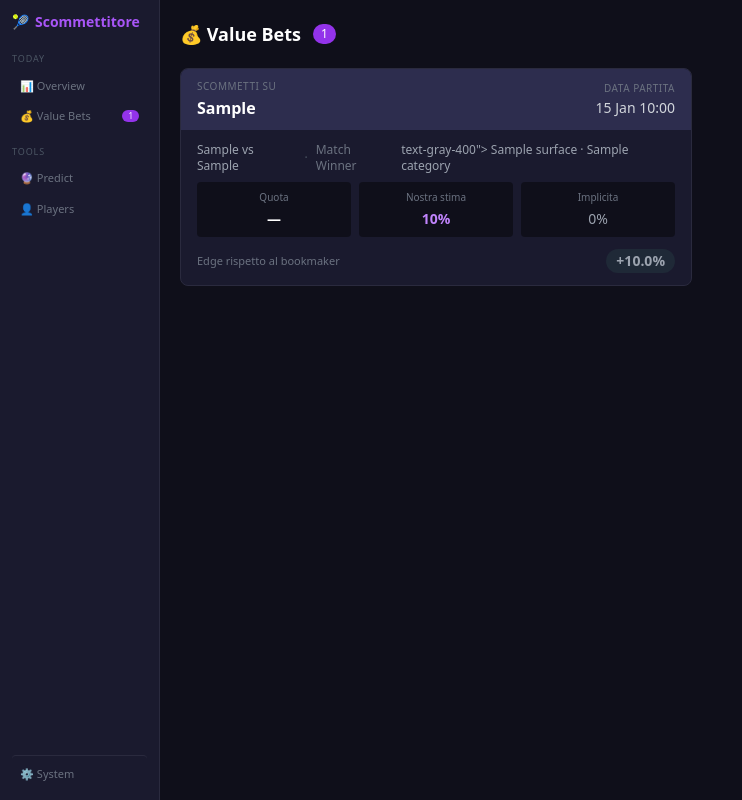
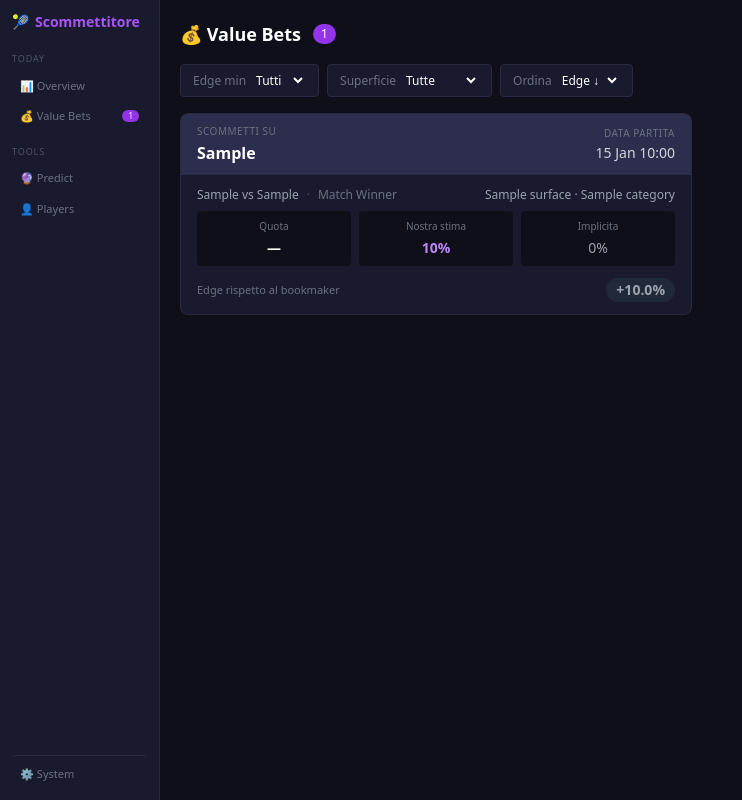
Before and after one commit to tommasinogianluca-a11y/tennis-predictor, a FastAPI app: template templates/value_bets.html in a window 1280 px wide. Shown: the whole page, without its empty margins (0-742 px from the left). Run offline with FastAPI, Linux system fonts and the light colour scheme; the template is opened without the code that fills it: most values are stand-ins (such as "Sample title", 1, 10 or a date in 2020); some libraries are stand-ins or nearby versions.

Commit message:
fix/feat: dedup predictions + filter bar on value bets
Deduplication:
- Upsert on (player1_id, player2_id, match_date): update existing
  prediction instead of inserting new row on each Refresh Odds
- Only creates new record if no existing match for that date

Filters (client-side Alpine.js, no extra routes):
- Edge min: All / ≥5% / ≥8% / ≥10% / ≥15%
- Superficie: All / Clay / Hard / Grass / Indoor
- Ordina: Edge↓ / Data↑ / Stima↓ (data-attributes for JS sort)

Co-Authored-By: Claude Sonnet 4.6 <noreply@anthropic.com>

```diff
--- a/templates/value_bets.html
+++ b/templates/value_bets.html
@@ -2,7 +2,24 @@
 {% block title %}Value Bets — Scommettitore{% endblock %}
 
 {% block content %}
-<div class="flex items-center gap-3 mb-5">
+<div
+  x-data="{
+    minEdge: 0,
+    surface: 'all',
+    sort: 'edge',
+    get filtered() {
+      let bets = Array.from(document.querySelectorAll('[data-bet]'));
+      bets.forEach(el => {
+        const edge = parseFloat(el.dataset.edge);
+        const surf = el.dataset.surface;
+        const show = edge >= this.minEdge && (this.surface === 'all' || surf === this.surface);
+        el.style.display = show ? '' : 'none';
+      });
+    }
+  }"
+>
+
+<div class="flex items-center gap-3 mb-4">
   <h1 class="text-white font-bold text-lg">💰 Value Bets</h1>
   {% if bets %}
   <span class="bg-purple-600 text-white text-xs rounded-full px-2 py-0.5">{{ bets | length }}</span>
@@ -10,6 +27,49 @@
 </div>
 
 {% if bets %}
+<!-- Filters bar -->
+<div class="flex flex-wrap gap-2 mb-4 max-w-lg">
+
+  <!-- Min edge -->
+  <div class="flex items-center gap-1.5 bg-[#1a1a2e] border border-[#2a2a3e] rounded px-3 py-1.5">
+    <span class="text-gray-500 text-xs">Edge min</span>
+    <select x-model.number="minEdge" @change="filtered"
+      class="bg-transparent text-white text-xs focus:outline-none">
+      <option value="0">Tutti</option>
+      <option value="5">≥ 5%</option>
+      <option value="8">≥ 8%</option>
+      <option value="10">≥ 10%</option>
+      <option value="15">≥ 15%</option>
+    </select>
+  </div>
+
+  <!-- Surface -->
+  <div class="flex items-center gap-1.5 bg-[#1a1a2e] border border-[#2a2a3e] rounded px-3 py-1.5">
+    <span class="text-gray-500 text-xs">Superficie</span>
+    <select x-model="surface" @change="filtered"
+      class="bg-transparent text-white text-xs focus:outline-none">
+      <option value="all">Tutte</option>
+      <option value="clay">🟤 Clay</option>
+      <option value="hard">🔵 Hard</option>
+      <option value="grass">🟢 Grass</option>
+      <option value="indoor">⬜ Indoor</option>
+    </select>
+  </div>
+
+  <!-- Sort -->
+  <div class="flex items-center gap-1.5 bg-[#1a1a2e] border border-[#2a2a3e] rounded px-3 py-1.5">
+    <span class="text-gray-500 text-xs">Ordina</span>
+    <select x-model="sort"
+      class="bg-transparent text-white text-xs focus:outline-none">
+      <option value="edge">Edge ↓</option>
+      <option value="date">Data ↑</option>
+      <option value="prob">Stima ↓</option>
+    </select>
+  </div>
+
+</div>
+
+<!-- Bets list -->
 <div class="flex flex-col gap-3 max-w-lg">
   {% for bet in bets %}
   {% set is_p1 = (bet.value_bet == bet.player1) %}
@@ -17,9 +77,16 @@
   {% set bet_prob = bet.p1_win_prob if is_p1 else bet.p2_win_prob %}
   {% set implied_prob = (1 / bet_odds * 100) if bet_odds else 0 %}
 
-  <div class="bg-[#1a1a2e] rounded-lg border border-[#2a2a3e] overflow-hidden">
+  <div
+    data-bet
+    data-edge="{{ bet.edge_pct | round(1) }}"
+    data-surface="{{ bet.surface }}"
+    data-date="{{ bet.match_date.isoformat() if bet.match_date else '' }}"
+    data-prob="{{ (bet_prob * 100) | round(0) }}"
+    class="bg-[#1a1a2e] rounded-lg border border-[#2a2a3e] overflow-hidden"
+  >
 
-    <!-- Top: scommetti su -->
+    <!-- Top: scommetti su + data -->
     <div class="bg-[#2d2d4e] px-4 py-2.5 flex items-center justify-between">
       <div>
         <div class="text-[10px] text-gray-500 uppercase tracking-wider mb-0.5">Scommetti su</div>
@@ -45,6 +112,7 @@
         <span>{{ bet.player1 }} vs {{ bet.player2 }}</span>
         <span class="text-gray-600">·</span>
         <span class="text-gray-500">Match Winner</span>
+        <span class="ml-auto
           {% if bet.surface == 'clay' %}text-amber-400
           {% elif bet.surface == 'grass' %}text-emerald-400
           {% elif bet.surface == 'hard' %}text-blue-400
@@ -96,4 +164,6 @@
   </a>
 </div>
 {% endif %}
+
+</div>
 {% endblock %}
```
Also changed, not shown: data/odds.py (+34 -14 lines).
